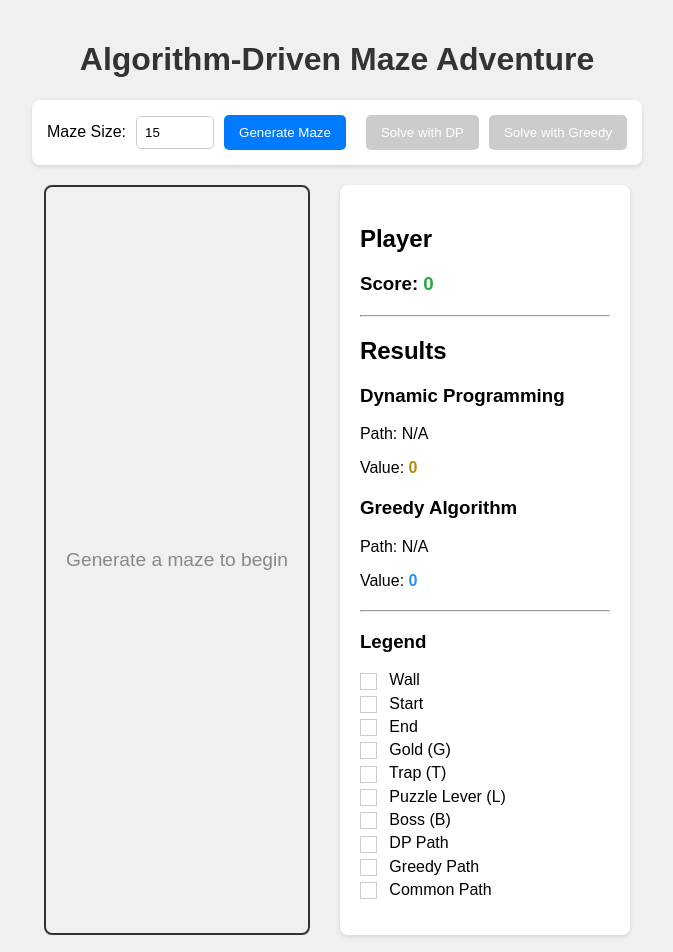
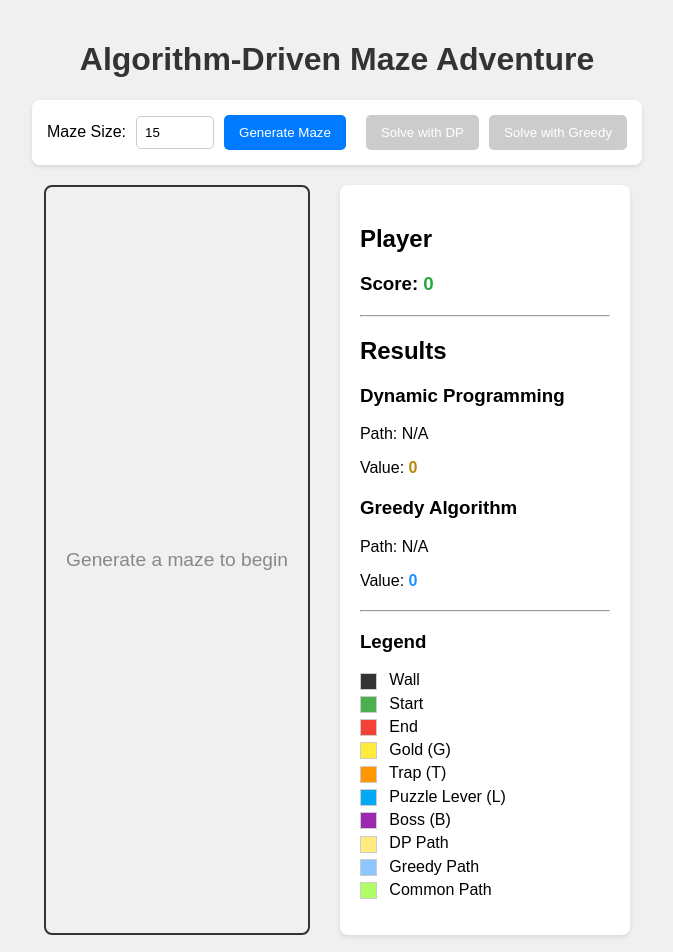
Before and after one commit to tom-cat-mao/maze-game, a Vue app in the folder frontend/: page / in a window 1280 px wide. Shown: the top 952 px of the page, without its empty margins (303-976 px from the left). Built offline with nearby package versions, Linux system fonts and the light colour scheme.

Commit message:
fix problem with the css

```diff
--- a/frontend/src/views/GameView.vue
+++ b/frontend/src/views/GameView.vue
@@ -220,4 +220,16 @@ input {
 .legend li {
     margin-bottom: 5px;
 }
+
+/* Add swatch colors here so the legend can use them */
+.swatch.wall { background-color: #333; }
+.swatch.start { background-color: #4caf50; }
+.swatch.end { background-color: #f44336; }
+.swatch.gold { background-color: #ffeb3b; }
+.swatch.trap { background-color: #ff9800; }
+.swatch.lever { background-color: #03a9f4; }
+.swatch.boss { background-color: #9c27b0; }
+.swatch.path-dp { background-color: rgba(255, 215, 0, 0.5); }
+.swatch.path-greedy { background-color: rgba(30, 144, 255, 0.5); }
+.swatch.path-common { background-color: rgba(124, 252, 0, 0.6); }
 </style>
```
